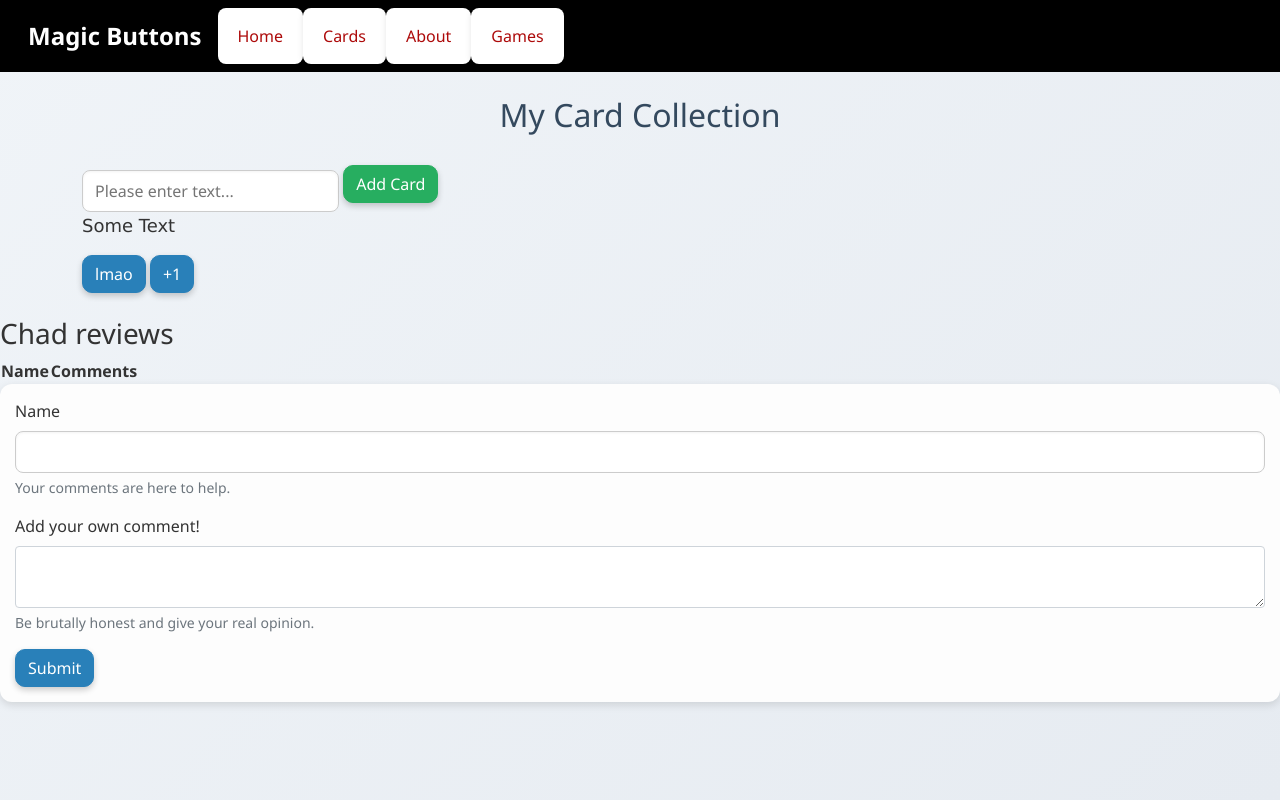
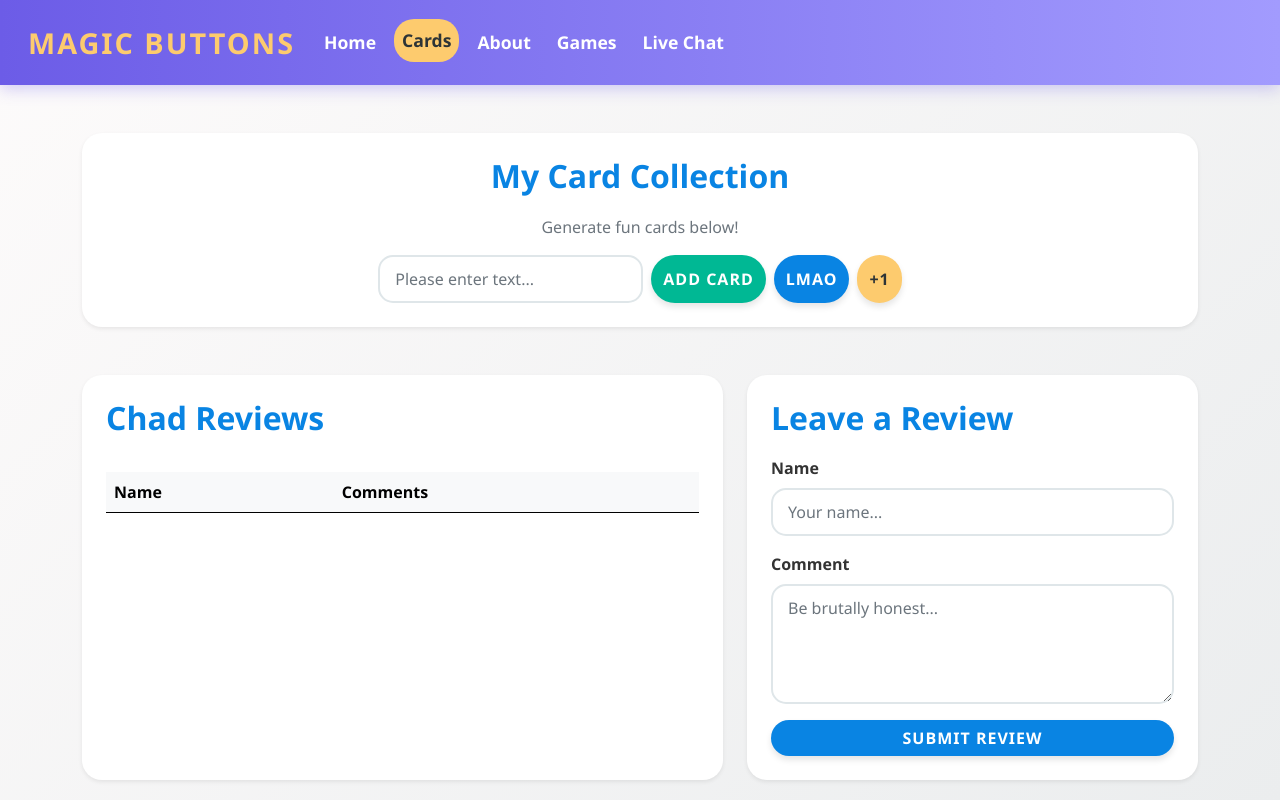
Before and after one commit to monty813/wedev2, a Flask app: page /place in a window 1280 px wide. Run offline with Flask 3, Linux system fonts and the light colour scheme; data that the repository does not hold is empty.

Commit message:
patch 4.15

```diff
--- a/app.py
+++ b/app.py
@@ -36,6 +36,10 @@ def place():
 @app.route("/game")
 def game():
     return render_template("game.html")
+
+@app.route("/chat")
+def chat():
+     return render_template("chat.html")
 
 @app.route('/submit', methods=["POST"])
 
--- /dev/null
+++ b/static/chat.js
@@ -0,0 +1,3 @@
+var socket = io();
+
+var username = prompt('Please enter a username');
--- a/static/style.css
+++ b/static/style.css
@@ -2,8 +2,8 @@
    GENERAL BODY & FONTS
 ================================ */
 body {
-    background: linear-gradient(135deg, #f0f4f8, #e6ebf1);
-    font-family: 'Segoe UI', Tahoma, Geneva, Verdana, sans-serif;
+    background: linear-gradient(135deg, #fdfbfb 0%, #ebedee 100%);
+    font-family: 'Nunito', 'Segoe UI', Tahoma, Geneva, Verdana, sans-serif;
     color: #333;
     min-height: 100vh;
     margin: 0;
@@ -12,201 +12,118 @@ body {
 
 h1 {
     text-align: center;
-    font-size: 2.8rem;
-    color: #2c3e50;
-    text-shadow: 1px 1px 2px rgba(0,0,0,0.1);
+    font-size: 3rem;
+    color: #ff6b6b; /* Fun, energetic red/pink */
+    text-shadow: 2px 2px 0px #ffeaa7;
     margin-bottom: 1rem;
+    font-weight: 800;
 }
 
-h2 {
+h2, h3 {
     text-align: center;
     font-size: 2rem;
-    color: #34495e;
+    color: #0984e3;
     margin-bottom: 1.2rem;
+    font-weight: 700;
 }
 
 /* ================================
-   NAVBAR
+   NAVBAR (Vibrant & Playful)
 ================================ */
-
 .navbar {
-    background-color: #000 !important; /* pure black */
-    box-shadow: none;
-    padding: 0.5rem 1rem;
+    background: linear-gradient(90deg, #6c5ce7 0%, #a29bfe 100%) !important;
+    box-shadow: 0 4px 15px rgba(108, 92, 231, 0.3);
+    padding: 1rem;
 }
 
-.navbar-nav {
-    margin: 0;
-    padding: 0;
-    display: flex;
-    align-items: center;
-}
-
-.navbar-nav .nav-item {
-    margin: 0; /* remove spacing between items */
+.navbar-brand {
+    color: #fdcb6e !important; /* Golden yellow */
+    font-weight: 800;
+    font-size: 1.8rem;
+    text-transform: uppercase;
+    letter-spacing: 2px;
 }
 
 .navbar-nav .nav-link {
-    color: #ad0a0a !important; /* white text */
-    font-weight: 500;
-    padding: 0.5rem 1rem; /* minimal padding, no box look */
-    background: none !important; /* remove default background */
-    border-radius: 0; /* remove rounded corners */
+    color: #ffffff !important;
+    font-weight: 600;
+    font-size: 1.1rem;
+    margin: 0 5px;
+    border-radius: 20px;
+    transition: all 0.3s ease;
 }
 
-.navbar-nav .nav-link:hover {
-    color: #f39c12 !important; /* subtle hover color */
-    background: none !important; /* no background on hover */
-    transform: none;
+.navbar-nav .nav-link:hover, .navbar-nav .nav-link.active {
+    background-color: #fdcb6e !important;
+    color: #2d3436 !important;
+    transform: translateY(-2px);
 }
 
-.navbar-brand {
-    color: #fff !important;
-    font-weight: bold;
-    font-size: 1.5rem;
-    padding: 0;
-}
-
-
-
 /* ================================
-   BUTTONS
+   BUTTONS (Bouncy & Colorful)
 ================================ */
 .btn {
-    border-radius: 10px;
-    box-shadow: 0 3px 6px rgba(0,0,0,0.2);
-    transition: transform 0.15s, box-shadow 0.15s;
+    border-radius: 25px;
+    font-weight: bold;
+    text-transform: uppercase;
+    letter-spacing: 1px;
+    box-shadow: 0 4px 6px rgba(0,0,0,0.1);
+    transition: all 0.2s cubic-bezier(0.68, -0.55, 0.265, 1.55); /* Bouncy hover */
 }
 
 .btn:hover {
-    transform: translateY(-2px);
-    box-shadow: 0 5px 12px rgba(0,0,0,0.25);
+    transform: scale(1.05) translateY(-3px);
+    box-shadow: 0 7px 14px rgba(0,0,0,0.2);
 }
 
-.btn-success {
-    background-color: #27ae60 !important;
-    border-color: #27ae60 !important;
-}
-
-.btn-warning {
-    background-color: #104dbe !important;
-    border-color: #0e35b4 !important;
-}
-
-.btn-primary {
-    background-color: #2980b9 !important;
-    border-color: #2980b9 !important;
-}
+.btn-success { background-color: #00b894 !important; border: none !important; }
+.btn-warning { background-color: #fdcb6e !important; color: #2d3436 !important; border: none !important; }
+.btn-primary { background-color: #0984e3 !important; border: none !important; }
+.btn-danger { background-color: #d63031 !important; border: none !important; }
 
 /* ================================
    INPUTS & FORMS
 ================================ */
-input[type="text"], input[type="submit"] {
-    border-radius: 8px;
-    border: 1px solid #ccc;
-    padding: 8px 12px;
-    box-shadow: inset 0 1px 3px rgba(0,0,0,0.05);
-    transition: box-shadow 0.2s, border-color 0.2s;
+input[type="text"], input[type="submit"], textarea, .form-control {
+    border-radius: 15px;
+    border: 2px solid #dfe6e9;
+    padding: 10px 15px;
+    transition: all 0.3s ease;
 }
 
-input[type="text"]:focus {
+input[type="text"]:focus, textarea:focus {
     outline: none;
-    border-color: #2980b9;
-    box-shadow: 0 0 5px rgba(41,128,185,0.3);
+    border-color: #6c5ce7;
+    box-shadow: 0 0 10px rgba(108, 92, 231, 0.2);
 }
 
 form {
-    background: #fdfdfd;
-    padding: 15px;
-    border-radius: 12px;
-    box-shadow: 0 3px 8px rgba(0,0,0,0.12);
+    background: #ffffff;
+    padding: 25px;
+    border-radius: 20px;
+    box-shadow: 0 10px 30px rgba(0,0,0,0.05);
     margin-bottom: 1.5rem;
 }
 
 /* ================================
-   IMAGES
+   CARDS & CONTAINERS
 ================================ */
-img {
-    border-radius: 15px;
-    box-shadow: 0 4px 12px rgba(0,0,0,0.15);
-    max-width: 100%;
-    display: block;
-    margin: 0 auto;
+.card {
+    border: none;
+    border-radius: 20px;
+    box-shadow: 0 8px 20px rgba(0,0,0,0.05);
+    background: #ffffff;
+    transition: transform 0.3s ease;
 }
 
-/* ================================
-   LISTS
-================================ */
-ul {
-    list-style: none;
-    padding-left: 0;
+.card:hover {
+    transform: translateY(-5px);
 }
 
-ul li {
-    background: #fff;
-    margin: 5px 0;
-    padding: 8px 12px;
+.highlight {
+    background-color: #ffeaa7;
+    color: #d63031;
+    padding: 5px 10px;
     border-radius: 8px;
-    box-shadow: 0 2px 6px rgba(0,0,0,0.1);
+    font-weight: bold;
 }
-
-/* ================================
-   LINKS
-================================ */
-a {
-    text-decoration: none;
-    color: #2980b9;
-    transition: color 0.2s, transform 0.2s;
-}
-
-a:hover {
-    color: #1f34aa;
-    transform: scale(1.05);
-}
-
-/* ================================
-   SPECIAL ELEMENTS
-================================ */
-#clickMe {
-    color: rgb(42, 40, 173);
-    border-radius: 40%;
-    padding: 6px 12px;
-    cursor: pointer;
-}
-
-.timer-display, #timerDisplay {
-    display: inline-block;
-    margin-left: 15px;
-    font-weight: bold;
-    font-size: 1.5rem;
-    padding: 5px 15px;
-    border: 2px solid #99218f;
-    border-radius: 10px;
-    background-color: #fff8dc;
-    color: #d63384;
-    min-width: 70px;
-    text-align: center;
-}
-
-/* ================================
-   PARAGRAPHS
-================================ */
-p {
-    font-family: Verdana, Geneva, Tahoma, sans-serif;
-    font-size: 18px;
-    line-height: 1.5;
-}
-
-/* ================================
-   HIGHLIGHTED ELEMENTS
-================================ */
-.highlight {
-    background-color: #a3e635;
-    color: #1f2937;
-    padding: 3px 6px;
-    border-radius: 5px;
-}
-
-#comment-container td:first-child {
-  padding-right: 40px; /* space between name and comment */
-}
--- a/templates/place.html
+++ b/templates/place.html
@@ -11,8 +11,7 @@
 </head>
 
 <body data-page-name="place">
-    <!-- NAVBAR -->
-    <nav class="navbar navbar-expand bg-dark">
+    <nav class="navbar navbar-expand bg-dark sticky-top">
         <div class="container-fluid">
             <a class="navbar-brand" href="/">Magic Buttons</a>
             <div class="navbar-collapse">
@@ -21,67 +20,69 @@
                     <li class="nav-item"><a class="nav-link active" href="/place">Cards</a></li>
                     <li class="nav-item"><a class="nav-link" href="/about">About</a></li>
                     <li class="nav-item"><a class="nav-link" href="/game">Games</a></li>
+                    <li class="nav-item"><a class="nav-link" href="/chat">Live Chat</a></li>
                 </ul>
             </div>
         </div>
     </nav>
 
-    <div class="container my-4">
-        <h2>My Card Collection</h2>
-        <input type="text" class="my-3" id="textInput" placeholder="Please enter text...">
-        <button id="addCard" class="btn btn-success mb-3">Add Card</button>
-        <div id="cardContainer" class="row g-3"></div>
-        <p id="somePTag">Some Text</p>
-        <button class="btn btn-primary" id="firstButton">lmao</button>
-        <button class="btn btn-primary" id="3">+1</button>
-    </div>
+    <div class="container my-5">
 
+        <div class="card p-4 shadow-sm border-0 mb-5 text-center">
+            <h2>My Card Collection</h2>
+            <p id="somePTag" class="text-muted">Generate fun cards below!</p>
 
+            <div class="d-flex justify-content-center gap-2 mb-4 flex-wrap">
+                <input type="text" class="form-control w-auto" id="textInput" placeholder="Please enter text...">
+                <button id="addCard" class="btn btn-success">Add Card</button>
+                <button class="btn btn-primary" id="firstButton">Lmao</button>
+                <button class="btn btn-warning" id="3">+1</button>
+            </div>
 
-    <div class="comment-block">
+            <div id="cardContainer" class="row g-4 text-start"></div>
+        </div>
 
-        <h3>
+        <div class="row g-4">
+            <div class="col-md-7">
+                <div class="card p-4 shadow-sm h-100">
+                    <h3 class="text-start">Chad Reviews</h3>
+                    <div class="table-responsive">
+                        <table class="table table-hover mt-3">
+                            <thead class="table-light">
+                                <tr>
+                                    <th>Name</th>
+                                    <th>Comments</th>
+                                </tr>
+                            </thead>
+                            <tbody id="comment-container">
+                                </tbody>
+                        </table>
+                    </div>
+                </div>
+            </div>
 
-            Chad reviews
-
-        </h3>
-
-        <table>
-            <thead>
-<tr>
-    <th>Name</th>
-    <th>Comments</th>
-</tr>
-</thead>
-<tbody id="comment-container"></tbody>
-        </table>
+            <div class="col-md-5">
+                <div class="card p-4 shadow-sm h-100">
+                    <h3 class="text-start">Leave a Review</h3>
+                    <form id="com" class="m-0 p-0 shadow-none bg-transparent">
+                        <div class="mb-3">
+                            <label for="exampleInputEmail1" class="form-label fw-bold">Name</label>
+                            <input name="name" type="text" class="form-control" id="exampleInputEmail1" placeholder="Your name...">
+                        </div>
+                        <div class="mb-3">
+                            <label for="exampleInputPassword1" class="form-label fw-bold">Comment</label>
+                            <textarea name="message" class="form-control" id="exampleInputPassword1" rows="4" placeholder="Be brutally honest..."></textarea>
+                        </div>
+                        <button type="submit" class="btn btn-primary w-100">Submit Review</button>
+                    </form>
+                </div>
+            </div>
+        </div>
 
     </div>
 
-<form id="com">
-  <div class="mb-3">
-    <label for="exampleInputEmail1" class="form-label">Name</label>
-    <input name="name" type="text" class="form-control" id="exampleInputEmail1" aria-describedby="emailHelp">
-    <div id="emailHelp" class="form-text">Your comments are here to help.</div>
-  </div>
-  <div class="mb-3">
-    <label for="exampleInputPassword1" class="form-label">Add your own comment!</label>
-    <textarea name="message" type="text" class="form-control" id="exampleInputPassword1" aria-describedby="passwordHelp"></textarea>
-    <div id="passwordHelp" class="form-text"> Be brutally honest and give your real opinion.</div>
-  </div>
-  <button type="submit" class="btn btn-primary">Submit</button>
-</form>
-
-
-
     <script src="{{ url_for('static', filename='comment.js') }}"></script>
-
-
-
     <script src="static/scriptplace.js"></script>
-    <script src="https://cdn.jsdelivr.net/npm/bootstrap@5.0.2/dist/js/bootstrap.bundle.min.js"
-        integrity="sha384-MrcW6ZMFYlzcLA8Nl+NtUVF0sA7MsXsP1UyJoMp4YLEuNSfAP+JcXn/tWtIaxVXM"
-        crossorigin="anonymous"></script>
+    <script src="https://cdn.jsdelivr.net/npm/bootstrap@5.0.2/dist/js/bootstrap.bundle.min.js" crossorigin="anonymous"></script>
 </body>
-
 </html>
```
Also changed, not shown: static/game_style.css (+62 -100 lines), templates/about.html (+17 -11 lines), templates/chat.html (added, +40 -0 lines), templates/game.html (+8 -8 lines), templates/index.html (+44 -23 lines), 1 other file.
